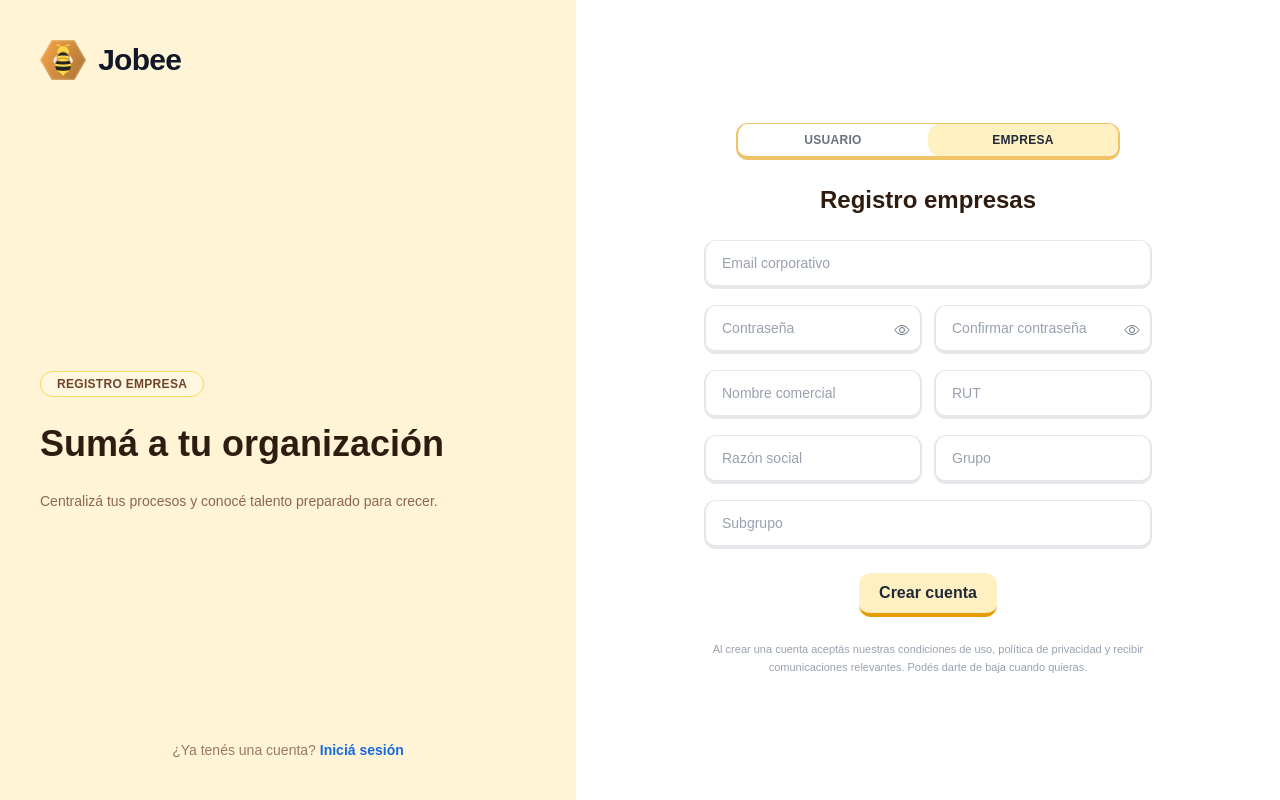
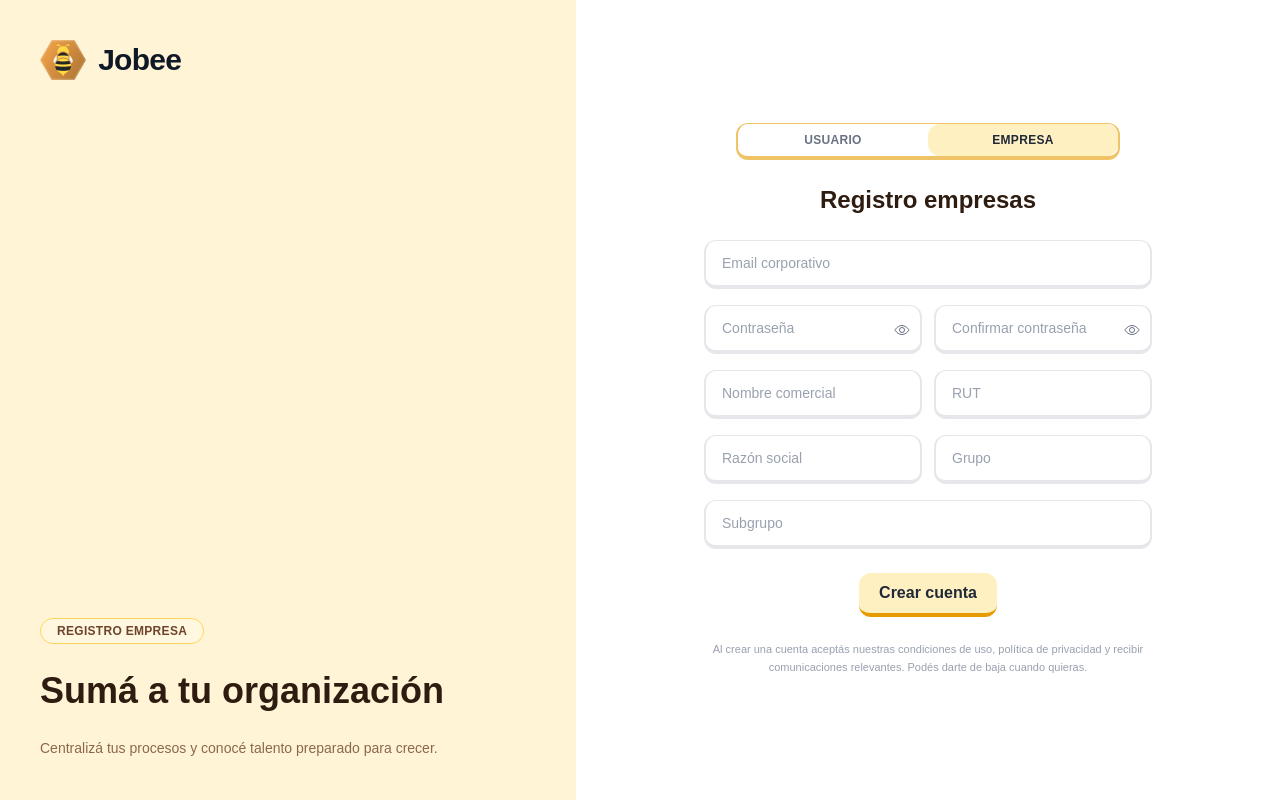
Before and after one commit to galonsoo/jobee-frontend, a React (Vite) app: page /jobee-frontend/auth/signup/company in a window 1280 px wide. Built offline with nearby package versions, Linux system fonts and the light colour scheme.

Commit message:
fix(login): show register link on all viewports

```diff
--- a/src/components/auth/AuthLayout.jsx
+++ b/src/components/auth/AuthLayout.jsx
@@ -12,16 +12,6 @@ export default function AuthLayout({
   onToggle,
   asideFooter,
 }) {
-  const getAsideFooter = () =>
-    asideFooter ?? (
-      <div className="text-sm text-[#6F442C]/70">
-        ¿Ya tenés una cuenta?{" "}
-        <Link className="font-semibold text-[#1769E0]" to="/auth/login">
-          Iniciá sesión
-        </Link>
-      </div>
-    );
-
   return (
     <div className="flex min-h-screen flex-col bg-white text-gray-900 lg:flex-row">
       <aside className="relative hidden w-full max-w-xl flex-col justify-between bg-[#FFF4D6] px-10 py-10 lg:flex lg:sticky lg:top-0 lg:h-screen">
@@ -48,7 +38,7 @@ export default function AuthLayout({
           )}
         </div>
 
-        {getAsideFooter()}
+        {asideFooter}
       </aside>
 
       <section className="flex flex-1 items-center justify-center px-6 py-10 sm:px-8 lg:w-[480px] lg:px-10 lg:py-14">
@@ -60,7 +50,7 @@ export default function AuthLayout({
             </Link>
           </div>
 
-          <div className="lg:hidden">{getAsideFooter()}</div>
+          <div className="lg:hidden">{asideFooter}</div>
 
           {toggleOptions.length ? (
             <div className="mx-auto w-full max-w-xs md:max-w-sm">
--- a/src/pages/auth/LoginPage.jsx
+++ b/src/pages/auth/LoginPage.jsx
@@ -52,19 +52,10 @@ const inputClass =
 export default function LoginPage() {
   const [showPassword, setShowPassword] = useState(false);
 
-  const asideFooter = (
-    <div className="text-sm text-[#6F442C]/70">
-      ¿Todavía no tenés cuenta?{" "}
-      <Link className="font-semibold text-[#1769E0]" to="/auth/signup/user">
-        Registrate
-      </Link>
-    </div>
-  );
-
-const footerContent = (
-  <div className="space-y-2 text-xs text-gray-500 text-center">
-    <p className="text-[11px] leading-relaxed text-gray-400">
-      Al continuar aceptás nuestras condiciones de uso y política de privacidad.
+  const footerContent = (
+    <div className="space-y-2 text-xs text-gray-500 text-center">
+      <p className="text-[11px] leading-relaxed text-gray-400">
+        Al continuar aceptás nuestras condiciones de uso y política de privacidad.
     </p>
       <p>
         ¿Necesitás ayuda?{" "}
@@ -82,7 +73,14 @@ const footerContent = (
       description="Conectate a Jobee y accedé a oportunidades reales para crecer profesionalmente."
       formTitle="Ingresá a tu cuenta"
       footer={footerContent}
-      asideFooter={asideFooter}
+      asideFooter={
+        <div className="text-sm text-[#6F442C]/70">
+          ¿Todavía no tenés cuenta?{" "}
+          <Link className="font-semibold text-[#1769E0]" to="/auth/signup/user">
+            Registrate
+          </Link>
+        </div>
+      }
     >
       <form className="space-y-4" noValidate>
         <div className="space-y-3">
```
